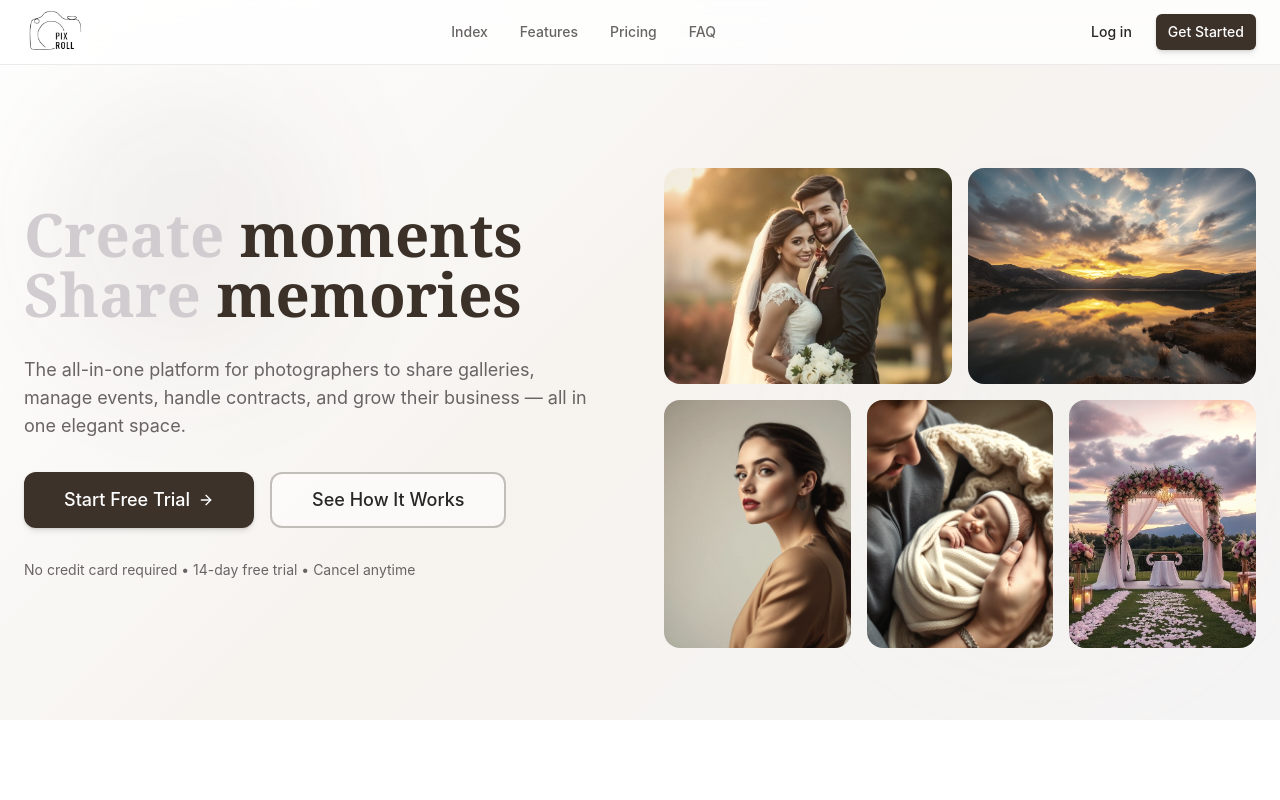
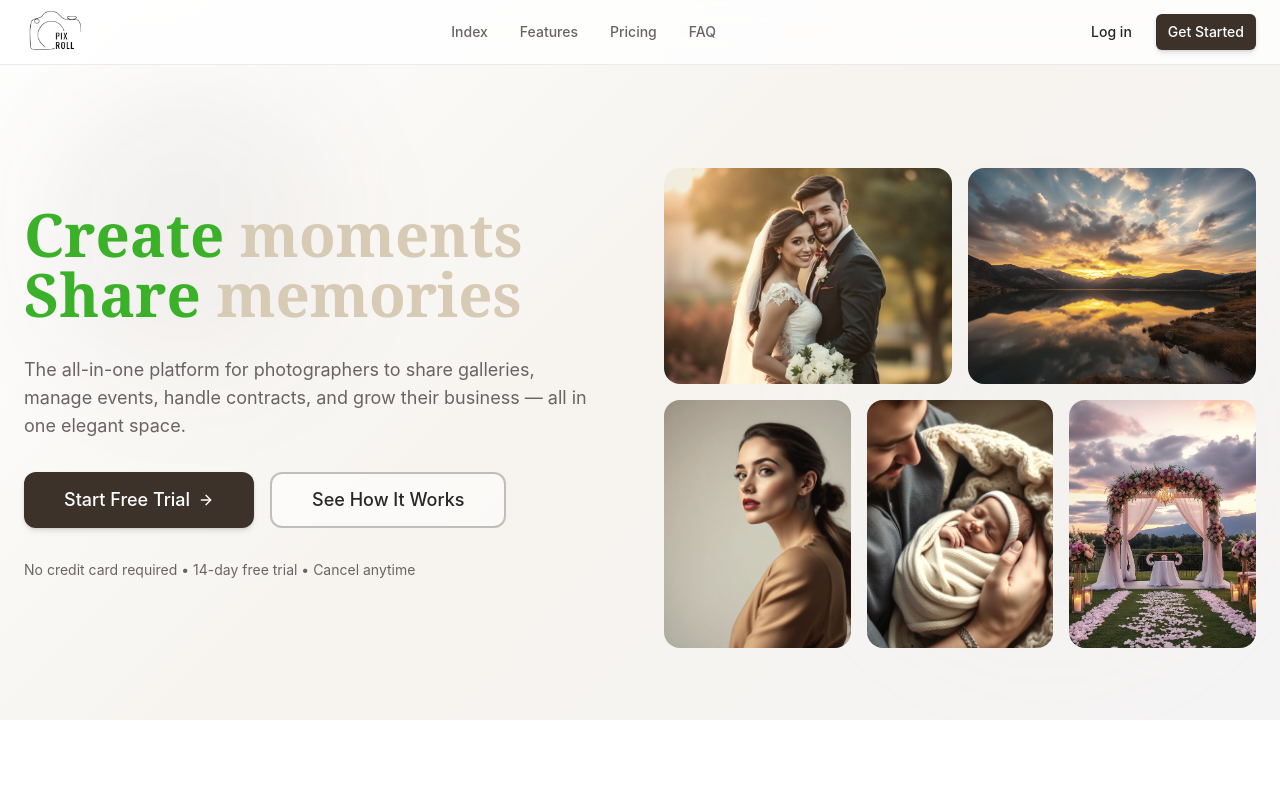
Before and after one commit to shirazar3-sys/bloom-lens-hub, a React (Vite) app: page / in a window 1280 px wide. Shown: the top 800 px of the page. Built offline with nearby package versions, Linux system fonts and the light colour scheme; the HTML template or start-up script is replaced by a standard one.

Commit message:
Code edited in Lovable Code Editor
Edited UI in Lovable

```diff
--- a/src/components/home/HeroSection.tsx
+++ b/src/components/home/HeroSection.tsx
@@ -24,10 +24,10 @@ const HeroSection = () => {
           <div className="space-y-8 text-center lg:text-left">
             <h1 className="text-4xl md:text-5xl lg:text-6xl font-serif font-bold leading-tight animate-fade-up animation-delay-100">
               <span className="block">
-                <span className="text-[#D1CCD0]">Create</span> <span className="text-[#3B3129]">moments</span>
+                <span className="text-[#3BB129]">Create</span> <span className="text-[#D8CBB5]">moments</span>
               </span>
               <span className="block">
-                <span className="text-[#D1CCD0]">Share</span> <span className="text-[#3B3129]">memories</span>
+                <span className="text-[#3BB129]">Share</span> <span className="text-[#D8CBB5]">memories</span>
               </span>
             </h1>
 
```
